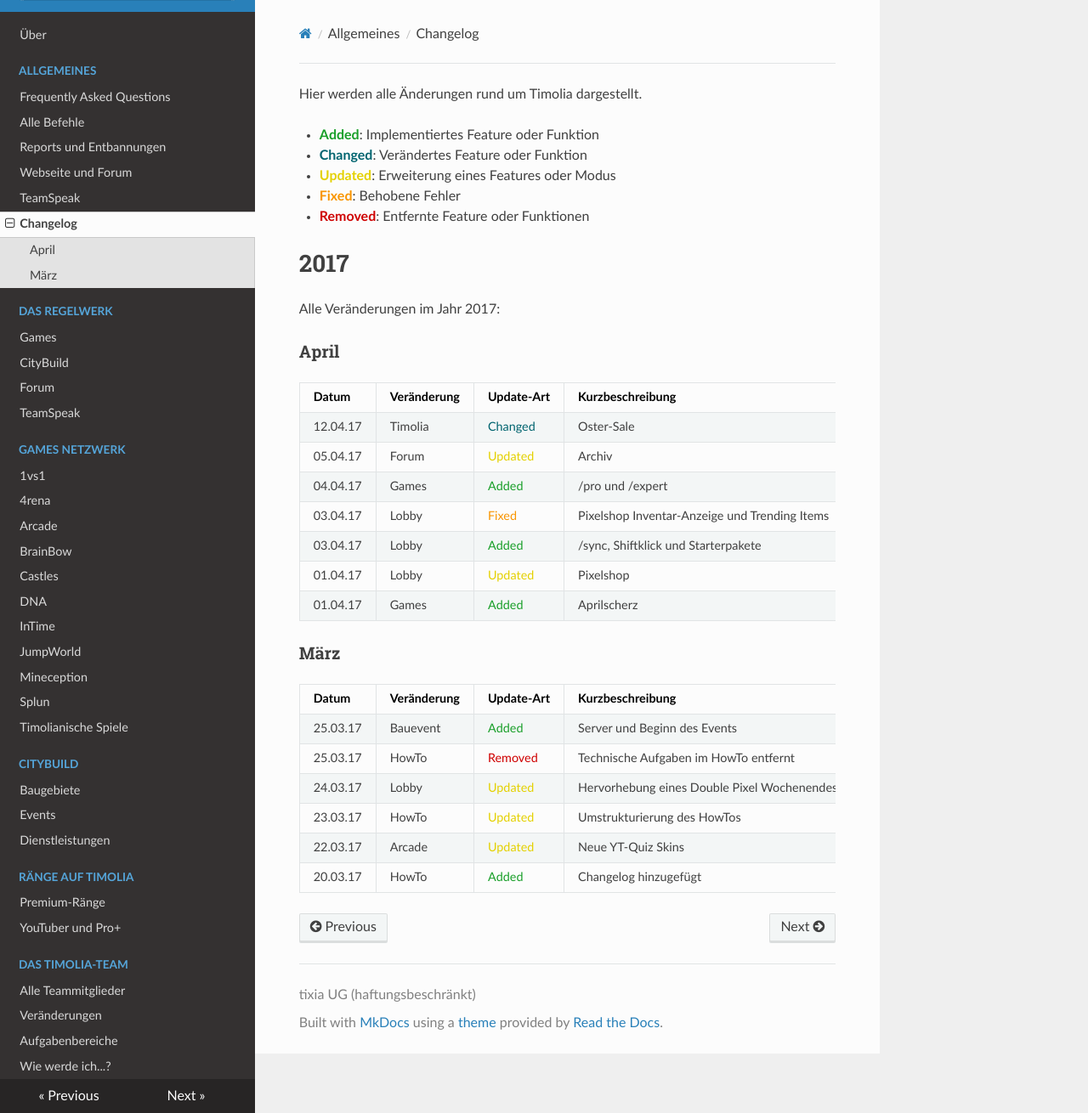
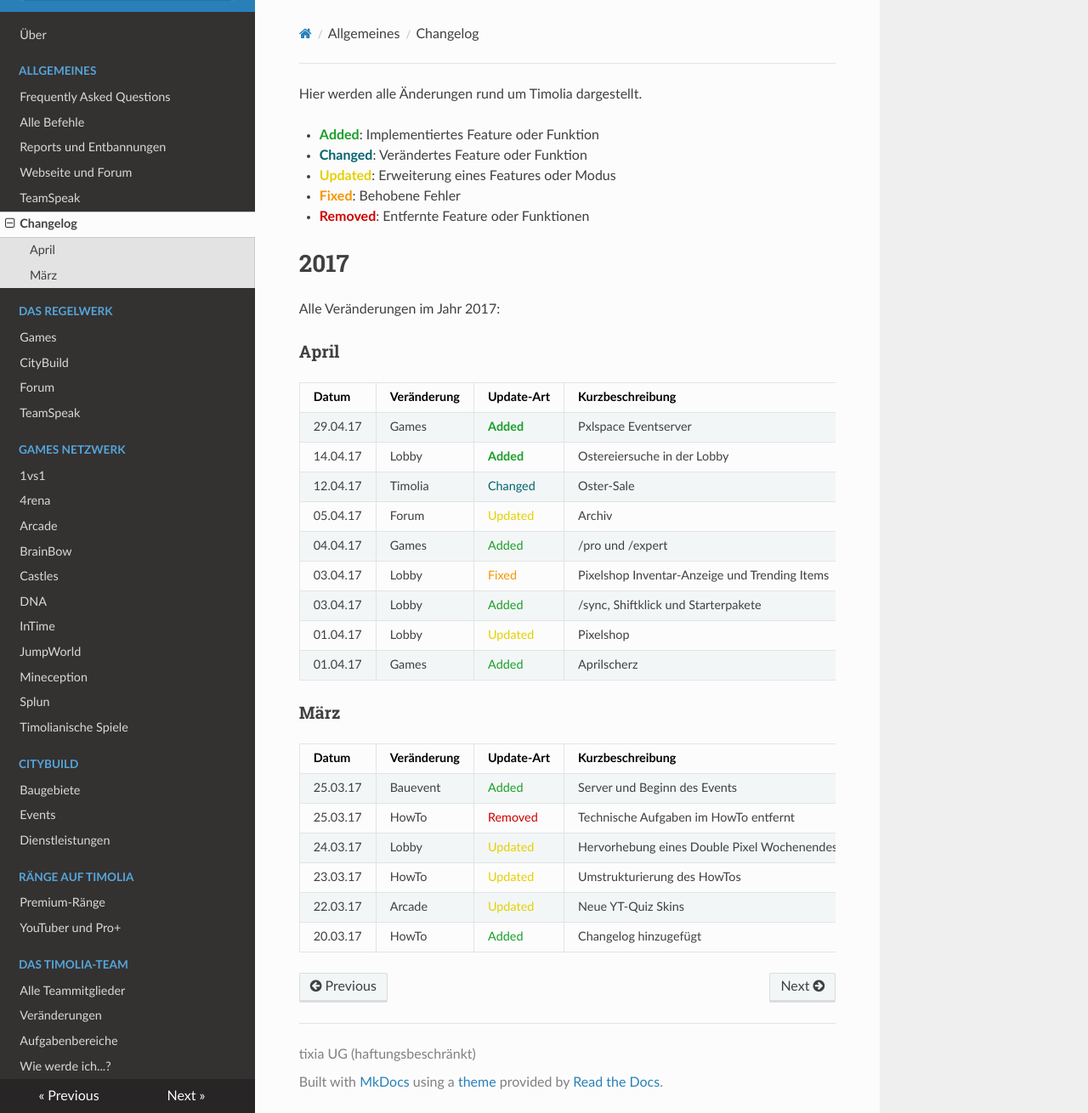
Before and after one commit to TimoliaDE/HowTo, an MkDocs documentation site: the page built from docs/changelog.md, in a window 1280 px wide and 1310 px high. Shown: the whole window at 85% size. Built offline with MkDocs 1.6.1, drawn with Linux system fonts in a browser that asks for light colours; nearby versions of some CDN libraries; old or Windows-style settings are respelled for this version of MkDocs; part of the change alters nothing that is shown.

Commit message:
changelog: pxlspace und ostereiersuche

```diff
--- a/docs/changelog.md
+++ b/docs/changelog.md
@@ -13,6 +13,8 @@ Alle Veränderungen im Jahr 2017:
 ###<strong>April</strong>
 | Datum | Veränderung | Update-Art | Kurzbeschreibung | Erklärung | Verantwortliche(r) |
 | ------ | ------ | ------ | ------ | ------ | ------ |
+| 29.04.17 | Games | <strong><span style="color:#199F29">Added</span></strong> | Pxlspace Eventserver | In Pxlspace gilt es, mit wohlplatzierten Blöcken Bilder zu erschaffen - und dank einer Wartezeit zwischen jedem gesetzten Block benötigt man hier vor allem eines, wenn man großes erreichen möchte: Teamwork. Mit /pxlspace ist der Server jederzeit und von überall zu erreichen. Ursprünglich als Website zu finden, ist die Timolia Version spontan während Tims Stream innerhalb von wenigen Stunden entwickelt und veröffentlicht worden. | Moehritz
+| 14.04.17 | Lobby | <strong><span style="color:#199F29">Added</span></strong> | Ostereiersuche in der Lobby | Der Osterhase hat in der Games Lobby 160 Ostereier versteckt, die von jedem Spieler gesammelt werden können. Als Belohnung für jedes gefundene Ei gibt es Pixel. Wenn ein Spieler alle Eier in der Lobby gefunden hat, dann bekommt er die Trophäe "Karottenrakete", mit der er sich in der Lobby umherschießen kann. | Fyniks |
 | 12.04.17 | Timolia | <span style="color:#00646F">Changed</span> | Oster-Sale | Über die Oster Feiertage gibt es nun 20% auf alle Produkte in unserem [Shop](https://www.timolia.de/shop). | Timolia Team
 | 05.04.17 | Forum | <span style="color:#E4D100">Updated</span> | Archiv | Das Archiv des Forums wurde neu konfiguriert. Die Rechte wurden aktualisiert und die Position des Archivs wurde verändert. Falsch eingestellte Rechte wurden gefixt. | Thomasch
 | 04.04.17 | Games | <span style="color:#199F29">Added</span> | /pro und /expert | Premium-Spieler können nun mit dem Befehl <code>/pro</code>, bzw. <code>/expert</code> nachsehen, wie lange sie ihren Premium-Rang noch besitzen. | KenaiHD
```
